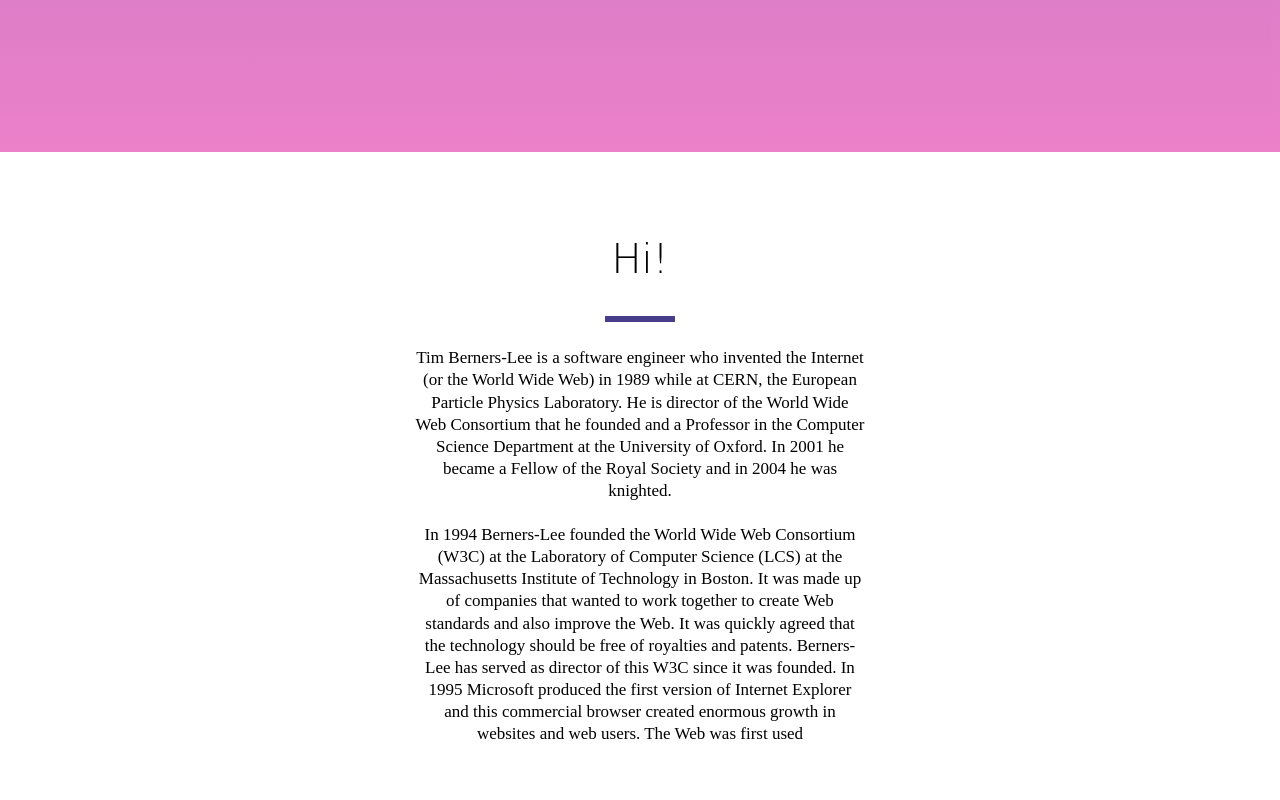
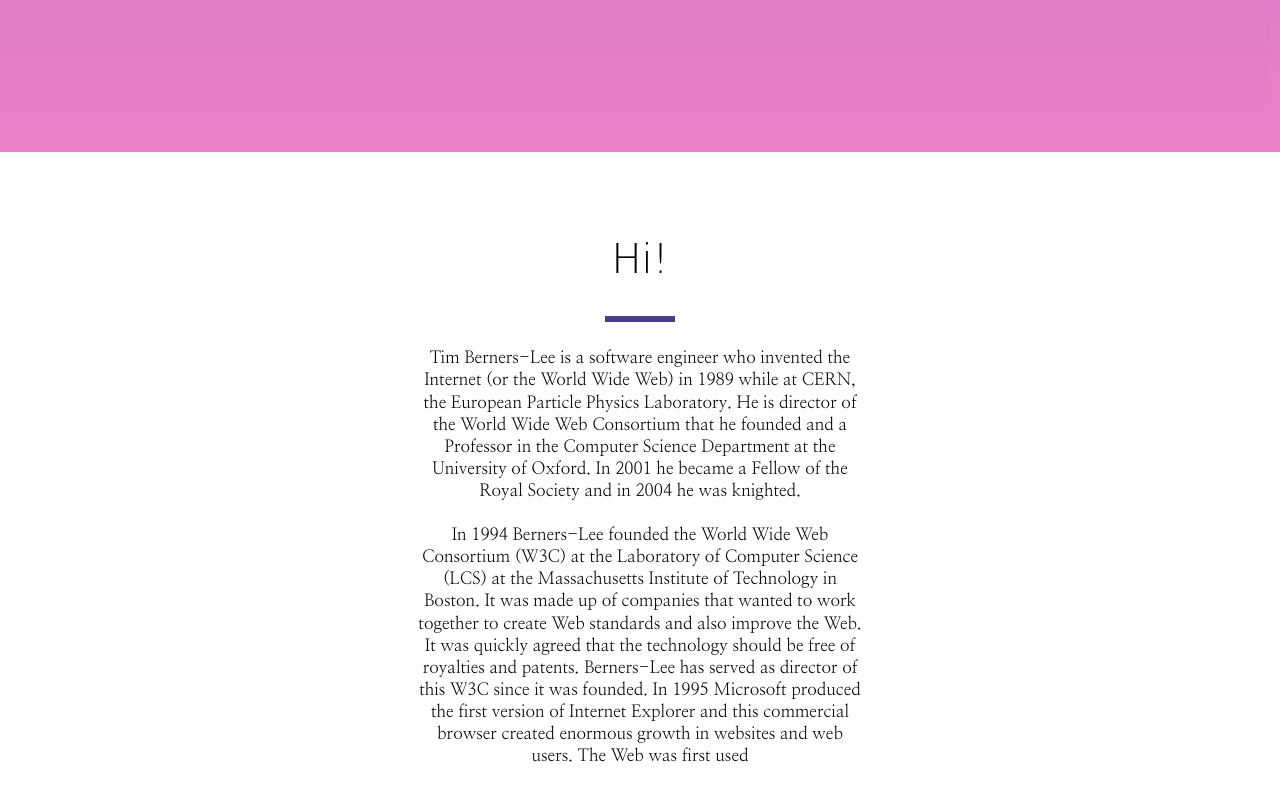
Before and after one commit to SeherS20/PersonalWebpage-Tim_Berners-Lee, a plain HTML site: page index.html in a window 1280 px wide. Shown: the part 648-1448 px from the top of the page. Drawn offline with Linux system fonts and the light colour scheme.

Commit message:
Add files via upload

```diff
--- a/index.html
+++ b/index.html
@@ -5,6 +5,7 @@
         </title>
         <link rel="stylesheet" href="style.css">
         <link href="https://fonts.googleapis.com/css2?family=Cinzel+Decorative:wght@700&display=swap" rel="stylesheet">
+        <link href="https://fonts.googleapis.com/css2?family=Cinzel+Decorative:wght@400;700&family=Nanum+Myeongjo&display=swap" rel="stylesheet">
     </head>
     <body>
         <ul class="menu" >
--- a/style.css
+++ b/style.css
@@ -62,6 +62,7 @@ p{
     margin:25px auto;
     font-size: 17px;
     line-height: 1.3;
+    font-family: 'Nanum Myeongjo', serif;
 }
 .menu{
     list-style: none;
```
